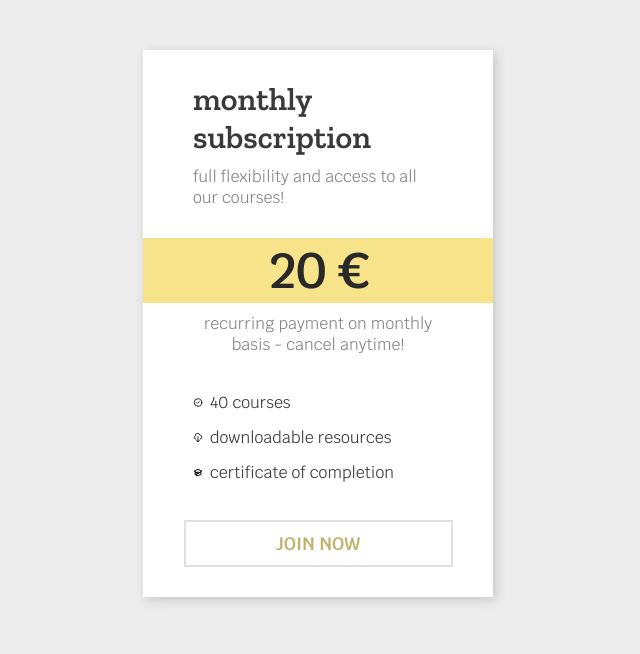
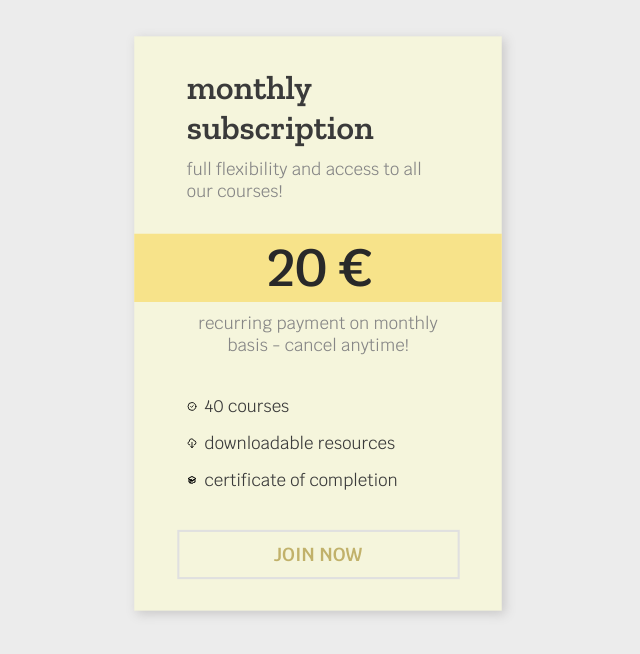
Before and after one commit to raizy21/subscription, a plain HTML site: page index.html in a window 1280 px wide. In both pictures the pointer is over the element 640 px from the left and 323 px from the top of the page. Shown: the whole page, without its empty margins (322-962 px from the left). Drawn offline with nearby package versions, Linux system fonts and the light colour scheme.

Commit message:
[CODE] playing with transform and transition

```diff
--- a/styles.css
+++ b/styles.css
@@ -21,8 +21,15 @@ html {
   width: 350px;
   margin: 50px auto;
   box-shadow: 3px 3px 10px rgb(201, 200, 200);
+  transition: transform 0, 5s ease-out 1s;
+  /* transition: transform 2s ease-in 1s; */
+  transition: background-color 0.5 ease-out;
 }
-
+.card-container:hover {
+  /* transform: rotate(180deg); */
+  transform: scale(1.05);
+  background-color: beige;
+}
 h1 {
   color: var(--color-grey-600);
   text-align: left;
@@ -30,6 +37,9 @@ h1 {
   margin: 10px 0;
   font-family: "Zilla Slab", serif;
   font-weight: 600;
+}
+h1:hover {
+  transform: scale(1.05);
 }
 
 .card-info {
@@ -91,6 +101,7 @@ h1 {
   border: 2px solid rgb(224, 224, 224);
   font-size: var(--size-1);
   font-weight: 600;
+  transition: background-color 0.5s ease-out;
 }
 
 .button:hover {
```
